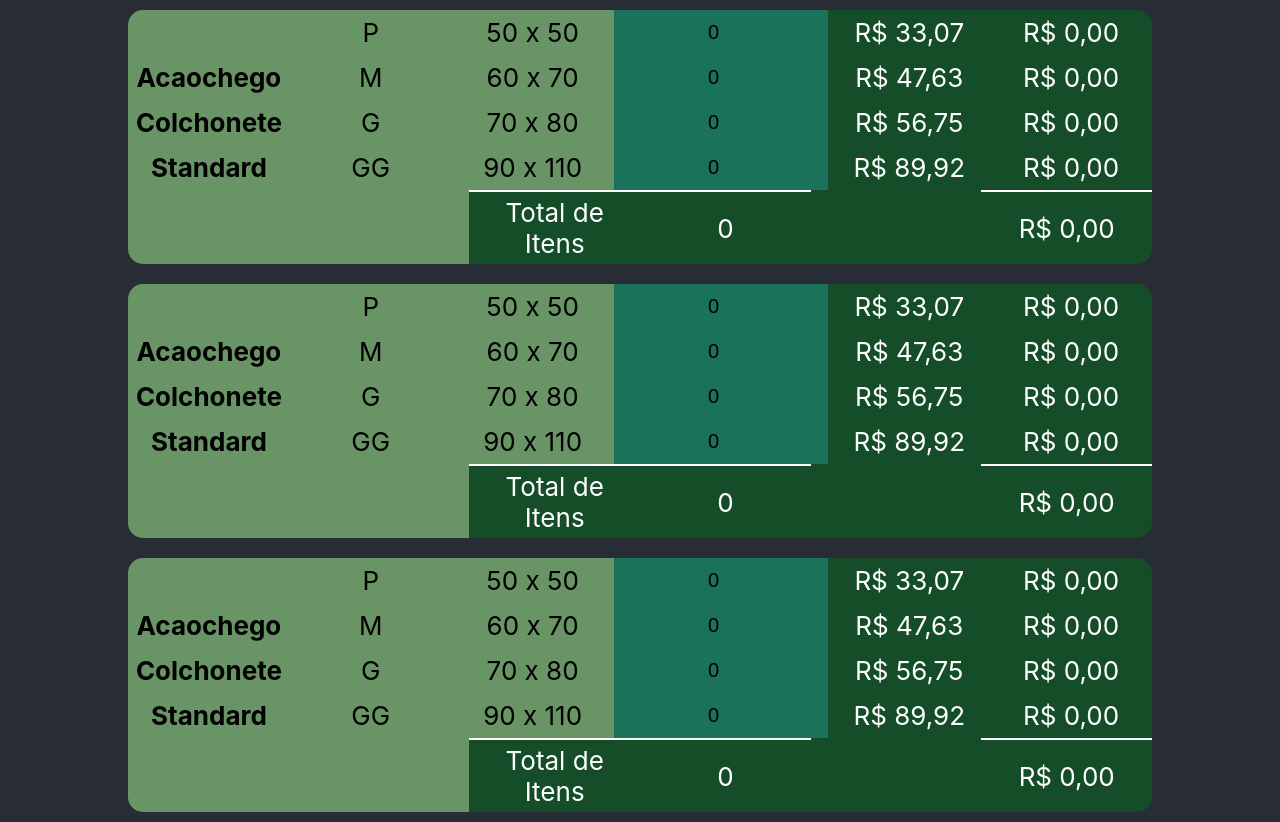
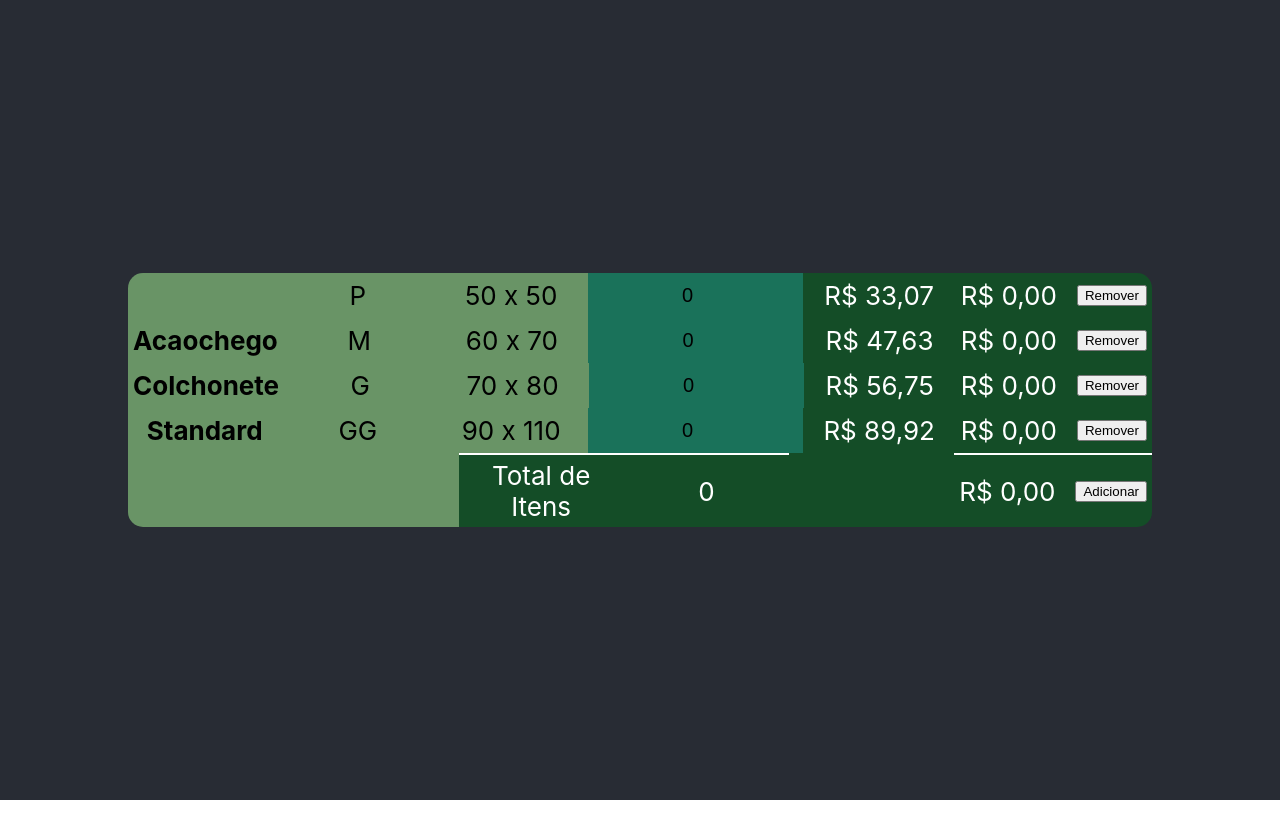
Before and after one commit to M4rrt/globalPatchPedido, a React (Create React App) app in the folder globalpatchpedido/: page / in a window 1280 px wide. After the commit the page ends 800 px from the top, so only its background shows below. Built offline with nearby package versions, Linux system fonts and the light colour scheme.

Commit message:
removeLinha

```diff
--- a/globalpatchpedido/src/App.js
+++ b/globalpatchpedido/src/App.js
@@ -1,18 +1,13 @@
-import { useState } from 'react';
+import { useEffect, useState } from 'react';
 import './App.css';
 import Tabela from "./components/tabela/tabela.component.jsx"
 import jsonData from './tabelaPrecos.json';
 const App = () => {
 
-  const [faixaPreco, setPreco] = useState("A")
-  const [tipoTabela, setTipoTabela] = useState("lucroPresumido")
-
-
-
-
-  const [tabela, setTabela] = useState({
-    produto: "colchonete",
-    linhas: [
+  const [faixaPreco, setPreco] = useState("A");
+  const [tipoTabela, setTipoTabela] = useState("lucroPresumido");
+  const [tabelaHandler,setTabelaHandler] = useState();
+  const [tabela, setTabela] = useState([
     {
       id: 0,
       produto: "",
@@ -67,195 +62,66 @@ const App = () => {
       montante: 0,
       classNames: ["backgroud-green bottom-left-border-radius", "backgroud-green", "bgsg border-top-white", "bgsg border-top-white", "bgsg", "bgsg border-top-white bottom-right-border-radius"],
       lastline: true,
-      }]
+    }
+  ])
+
+  useEffect(() => {
+    console.log("effect")
+    setTabela(prevTabela => prevTabela.map(linha => {
+      if (linha.lastline === true) {
+        const newLastLine = {
+          quantidade: prevTabela
+            .filter(linha => !linha.lastline)
+            .reduce((cont, linha) => cont + linha.quantidade, 0),
+          montante: prevTabela
+            .filter(linha => !linha.lastline)
+            .reduce((cont, linha) => cont + linha.montante, 0)
+        }
+        return { ...linha, ...newLastLine }
+      }
+      return { ...linha }
     })
-  const [tabela2, setTabela2] = useState({
-    produto: "colchonete",
-    linhas: [
-      {
-        id: 0,
-        produto: "",
-        tamanho: "P",
-        especificacao: "50 x 50",
-        quantidade: 0,
-        precoBruto: jsonData[tipoTabela].colchonete[faixaPreco].P,
-        montante: 0,
-        classNames: ["backgroud-green top-left-border-radius", "backgroud-green", "backgroud-green", "backgroud-green-2", "bgsg", "bgsg top-right-border-radius"],
-        lastline: false,
-      },
-      {
-        id: 1,
-        produto: "Acaochego",
-        tamanho: "M",
-        especificacao: "60 x 70",
-        quantidade: 0,
-        precoBruto: jsonData[tipoTabela].colchonete[faixaPreco].M,
-        montante: 0,
-        classNames: ["backgroud-green", "backgroud-green", "backgroud-green", "backgroud-green-2", "bgsg", "bgsg"],
-        lastline: false,
-      },
-      {
-        id: 2,
-        produto: "Colchonete",
-        tamanho: "G",
-        especificacao: "70 x 80",
-        quantidade: 0,
-        precoBruto: jsonData[tipoTabela].colchonete[faixaPreco].G,
-        montante: 0,
-        classNames: ["backgroud-green", "backgroud-green", "backgroud-green", "backgroud-green-2", "bgsg", "bgsg"],
-        lastline: false,
-      },
-      {
-        id: 3,
-        produto: "Standard",
-        tamanho: "GG",
-        especificacao: "90 x 110",
-        quantidade: 0,
-        precoBruto: jsonData[tipoTabela].colchonete[faixaPreco].GG,
-        montante: 0,
-        classNames: ["backgroud-green", "backgroud-green", "backgroud-green", "backgroud-green-2", "bgsg", "bgsg"],
-        lastline: false,
-      },
-      {
-        id: 4,
-        produto: "",
-        tamanho: "",
-        especificacao: "Total de Itens",
-        quantidade: 0,
-        precoBruto: false,
-        montante: 0,
-        classNames: ["backgroud-green bottom-left-border-radius", "backgroud-green", "bgsg border-top-white", "bgsg border-top-white", "bgsg", "bgsg border-top-white bottom-right-border-radius"],
-        lastline: true,
-      }]
-  })
-  const [tabela3, setTabela3] = useState({
-    produto: "colchonete",
-    linhas: [
-      {
-        id: 0,
-        produto: "",
-        tamanho: "P",
-        especificacao: "50 x 50",
-        quantidade: 0,
-        precoBruto: jsonData[tipoTabela].colchonete[faixaPreco].P,
-        montante: 0,
-        classNames: ["backgroud-green top-left-border-radius", "backgroud-green", "backgroud-green", "backgroud-green-2", "bgsg", "bgsg top-right-border-radius"],
-        lastline: false,
-      },
-      {
-        id: 1,
-        produto: "Acaochego",
-        tamanho: "M",
-        especificacao: "60 x 70",
-        quantidade: 0,
-        precoBruto: jsonData[tipoTabela].colchonete[faixaPreco].M,
-        montante: 0,
-        classNames: ["backgroud-green", "backgroud-green", "backgroud-green", "backgroud-green-2", "bgsg", "bgsg"],
-        lastline: false,
-      },
-      {
-        id: 2,
-        produto: "Colchonete",
-        tamanho: "G",
-        especificacao: "70 x 80",
-        quantidade: 0,
-        precoBruto: jsonData[tipoTabela].colchonete[faixaPreco].G,
-        montante: 0,
-        classNames: ["backgroud-green", "backgroud-green", "backgroud-green", "backgroud-green-2", "bgsg", "bgsg"],
-        lastline: false,
-      },
-      {
-        id: 3,
-        produto: "Standard",
-        tamanho: "GG",
-        especificacao: "90 x 110",
-        quantidade: 0,
-        precoBruto: jsonData[tipoTabela].colchonete[faixaPreco].GG,
-        montante: 0,
-        classNames: ["backgroud-green", "backgroud-green", "backgroud-green", "backgroud-green-2", "bgsg", "bgsg"],
-        lastline: false,
-      },
-      {
-        id: 4,
-        produto: "",
-        tamanho: "",
-        especificacao: "Total de Itens",
-        quantidade: 0,
-        precoBruto: false,
-        montante: 0,
-        classNames: ["backgroud-green bottom-left-border-radius", "backgroud-green", "bgsg border-top-white", "bgsg border-top-white", "bgsg", "bgsg border-top-white bottom-right-border-radius"],
-        lastline: true,
-      }]
-  })
+    )
+  }, [tabelaHandler])
 
 
+  const removeLinha = (event) => {
+    console.log(event.target)
+    const target = event.target.value
+    console.log(target)
+    setTabela(prevTabela => {
+      const tab =  prevTabela.filter(linha => linha.id != target);
+      return tab
+    }
+    )
+    setTabelaHandler(tabela)
+  }
 
   const alterLinha = (event, updateFunction) => {
-
-    updateFunction(prevTabela => {
-      const newLinhas = prevTabela.linhas.map(linha => {
+    updateFunction(prevTabela => prevTabela.map(linha => {
       const { precoBruto } = linha;
       let index = parseInt(event.target.id);
       const newQnt = parseInt(Math.max(event.target.value, 0) || 0);
       if (linha.id === index) {
         let newLinha = {
           quantidade: newQnt,
-            montante: (precoBruto * newQnt)
+          montante: (precoBruto * newQnt),
         }
-          return { ...linha, ...newLinha }
-        }
-        return linha
-      });
-      const newTabela = { ...prevTabela, linhas: newLinhas }
-      return newTabela
-    });
-
-    // altera a <lastline></lastline>
-    updateFunction(prevTabela => {
-      const { linhas } = prevTabela;
-      const newLinhas = linhas.map(linha => {
-        if (linha.lastline === true) {
-          const newlastline = {
-            quantidade: linhas
-              .filter(linha => !linha.lastline)
-              .reduce((cont, linha) => cont + linha.quantidade, 0),
-            montante: linhas
-              .filter(linha => !linha.lastline)
-              .reduce((cont, linha) => cont + linha.montante, 0)
-          }
-          return { ...linha, ...newlastline }
+        return { ...linha, ...newLinha };
       }
       return linha;
-      });
-      const newTabela = { ...prevTabela, linhas: newLinhas };
-      return newTabela
-    })
+    }));
+    setTabelaHandler(tabela)
   }
 
   const alterLinhaTabela = (event) => {
     alterLinha(event, setTabela);
   }
 
-  const alterLinhaTabela2 = (event) => {
-    alterLinha(event, setTabela2);
-  }
-
-  const alterLinhaTabela3 = (event) => {
-    alterLinha(event, setTabela3);
-  }
-
-
-
-
-
-
-
   return (
     <div className="App">
       <header className="App-header">
-        <Tabela linhas={tabela.linhas} onQntChangeHandler={alterLinhaTabela} key={1} />
-        <Tabela linhas={tabela2.linhas} onQntChangeHandler={alterLinhaTabela2} key={2} />
-        <Tabela linhas={tabela3.linhas} onQntChangeHandler={alterLinhaTabela3} key={3} />
+        <Tabela linhas={tabela} onQntChangeHandler={alterLinhaTabela} removeLine={removeLinha} key={1} />
       </header>
     </div>
   );
--- a/globalpatchpedido/src/components/linha/linha.component.jsx
+++ b/globalpatchpedido/src/components/linha/linha.component.jsx
@@ -3,7 +3,7 @@ import "./linha.css"
 
 class Linha extends Component {
     render() {
-        const { produto, tamanho, especificacao, quantidade, precoBruto, montante, classNames,id,onFocus,lastline, onChange} = this.props;
+        const { produto, tamanho, especificacao, quantidade, precoBruto, montante, classNames,id,onFocus,lastline, onChange, removeLine} = this.props;
         if(lastline===true){
             return(
                 <div className={`linha`}>
@@ -33,11 +33,10 @@ class Linha extends Component {
                     }
                 </div>
                 <div className={`celula ${classNames[5]}`}>
-
                     {
                         montante.toLocaleString('pt-BR', { style: 'currency', currency: 'BRL' })
                     }
-
+                     <button onClick={''} value={id}>Adicionar</button>
                 </div>
             </div>
         )
@@ -72,6 +71,7 @@ class Linha extends Component {
                     {
                         montante.toLocaleString('pt-BR', { style: 'currency', currency: 'BRL' })
                     }
+                    <button onClick={removeLine} value={id}>Remover</button>
 
                 </div>
             </div>
--- a/globalpatchpedido/src/components/linha/linha.css
+++ b/globalpatchpedido/src/components/linha/linha.css
@@ -24,6 +24,13 @@
 }
 .celula.border-top-white {
   border-top: 2px solid white;
+}
+.celulainput {
+  width: 100%;
+  height: 100%;
+}
+.celula button {
+  margin-left: 20px;
 }
 
 .backgroud-green {
--- a/globalpatchpedido/src/components/linha/linha.scss
+++ b/globalpatchpedido/src/components/linha/linha.scss
@@ -23,6 +23,13 @@
     }
     &.border-top-white{
         border-top: 2px solid white;
+    }
+    &input {
+        width: 100%;
+        height: 100%;
+    }
+    button {
+        margin-left: 20px;
     }
 }
 
--- a/globalpatchpedido/src/components/tabela/tabela.component.jsx
+++ b/globalpatchpedido/src/components/tabela/tabela.component.jsx
@@ -4,7 +4,7 @@ import './tabela.css';
 
 class Tabela extends Component {
     render () {
-        const { linhas,onQntChangeHandler,onFocusHandler } = this.props;
+        const { linhas,onQntChangeHandler,onFocusHandler,removeLine } = this.props;
         return (
             <div className="tabela">
                 {
@@ -22,6 +22,7 @@ class Tabela extends Component {
                         onChange={onQntChangeHandler}
                         onFocus={onFocusHandler}
                         lastline={lastline}
+                        removeLine={removeLine}
                       />
                       })
                 }
```
Also changed, not shown: 1 other file (tests, documents, lock files or other folders). Lines whose indentation alone changed are shown as unchanged.
